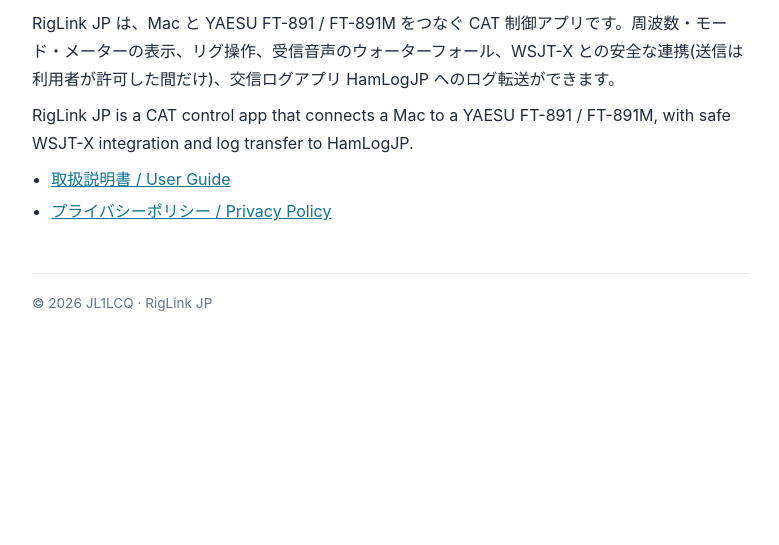
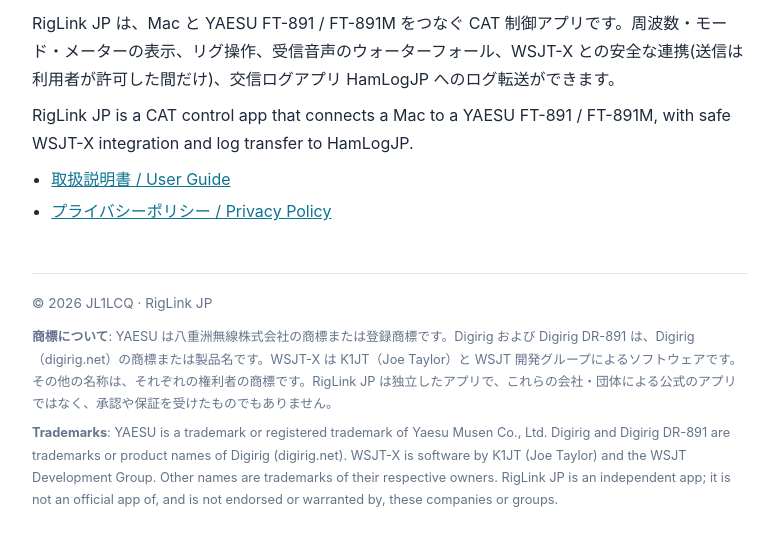
Before and after one commit to jpanhamlogapp/riglinkjp, a plain HTML site: page index.html in a window 1280 px wide. Shown: the part 167-712 px from the top of the page, without its empty margins (250-1029 px from the left). Drawn offline with Linux system fonts and the light colour scheme.

Commit message:
Add trademark notice (YAESU, Digirig DR-891, WSJT-X)

```diff
--- a/index.html
+++ b/index.html
@@ -40,7 +40,10 @@
     <li><a href="privacy.html">プライバシーポリシー / Privacy Policy</a></li>
   </ul>
 
-  <footer>© 2026 JL1LCQ · RigLink JP</footer>
+  <footer>© 2026 JL1LCQ · RigLink JP
+    <p style="margin:.8em 0 0;font-size:.8rem"><strong>商標について</strong>: YAESU は八重洲無線株式会社の商標または登録商標です。Digirig および Digirig DR-891 は、Digirig（digirig.net）の商標または製品名です。WSJT-X は K1JT（Joe Taylor）と WSJT 開発グループによるソフトウェアです。その他の名称は、それぞれの権利者の商標です。RigLink JP は独立したアプリで、これらの会社・団体による公式のアプリではなく、承認や保証を受けたものでもありません。</p>
+    <p style="margin:.5em 0 0;font-size:.8rem"><strong>Trademarks</strong>: YAESU is a trademark or registered trademark of Yaesu Musen Co., Ltd. Digirig and Digirig DR-891 are trademarks or product names of Digirig (digirig.net). WSJT-X is software by K1JT (Joe Taylor) and the WSJT Development Group. Other names are trademarks of their respective owners. RigLink JP is an independent app; it is not an official app of, and is not endorsed or warranted by, these companies or groups.</p>
+  </footer>
 </div>
 </body>
 </html>
```
Also changed, not shown: support.html (+4 -1 lines).
